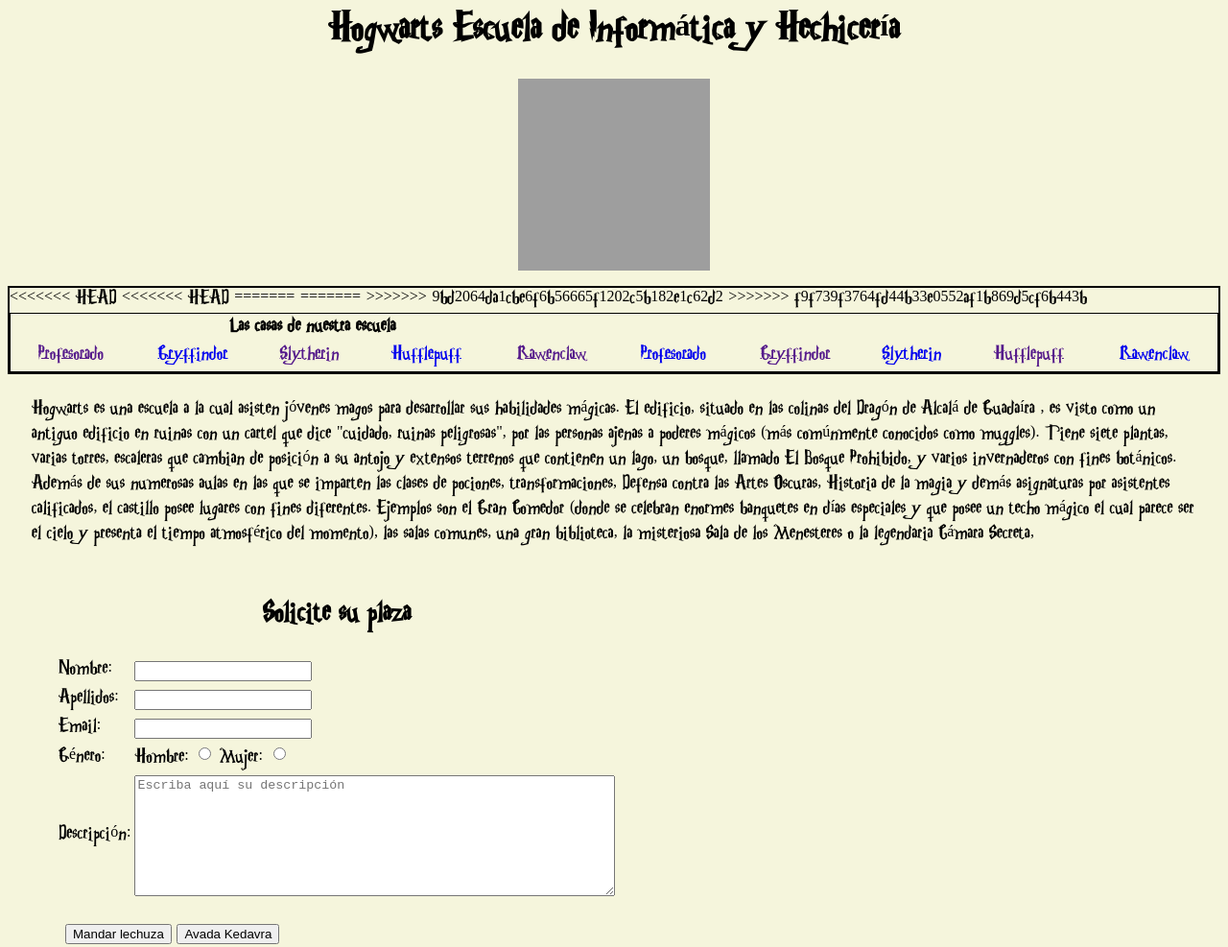
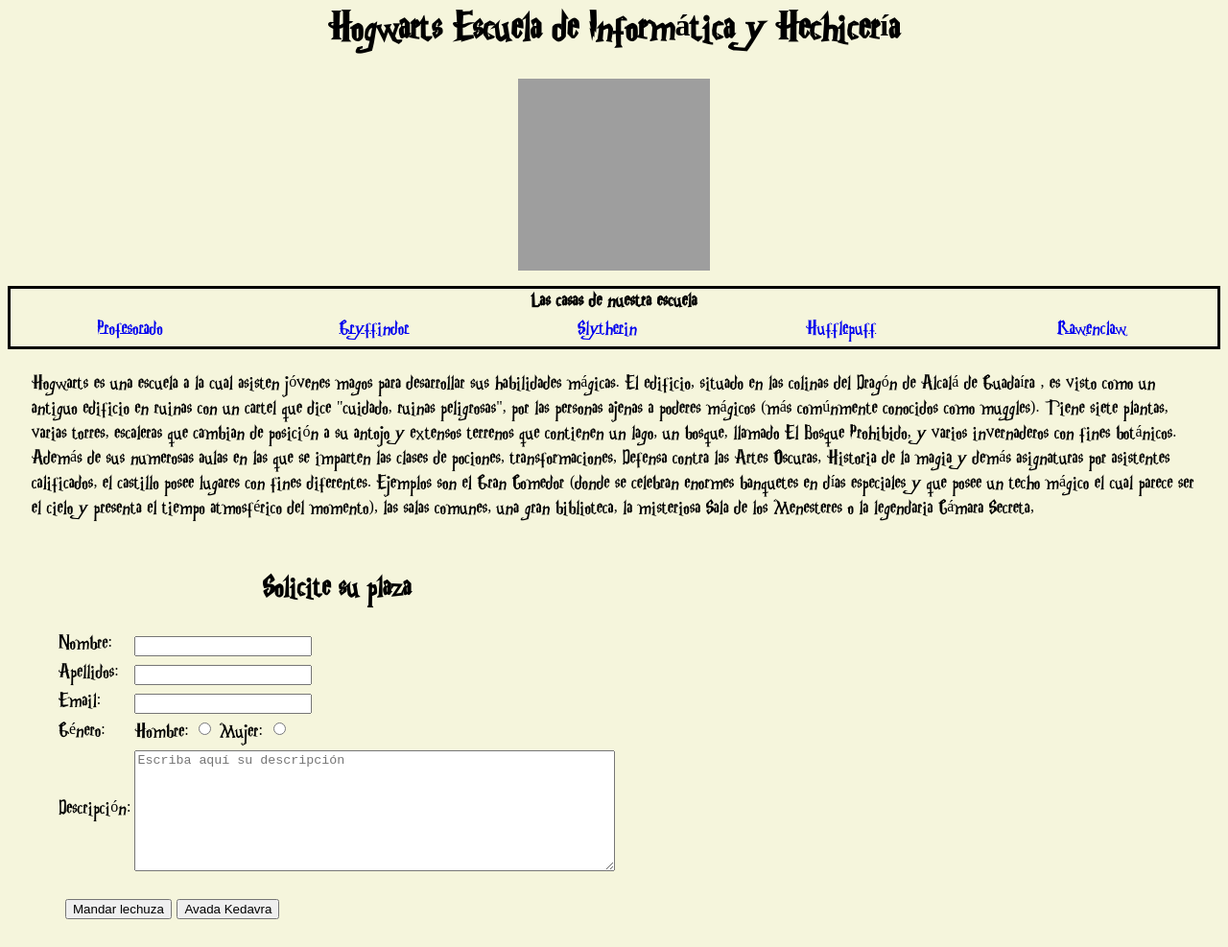
Before and after one commit to NachoDlRios/proyectoENDESHogwarts, a plain HTML site: page ProyectoEntornos/index.html in a window 1280 px wide. Shown: the whole page at 96% size. Drawn offline with Linux system fonts and the light colour scheme; grey boxes are pictures that could not be loaded.

Commit message:
Update index.html

```diff
--- a/ProyectoEntornos/index.html
+++ b/ProyectoEntornos/index.html
@@ -15,23 +15,12 @@
             <table id="menuNav">
                 <th colspan="5">Las casas de nuestra escuela</th>
                 <tr>
-<<<<<<< HEAD
-                    <td><a href="">Profesorado</a></td><!--Aqui va la casa de Javi con su enlace-->
+                    <td><a href="profesorado.html">Profesorado</a></td><!--Aqui va la casa de Javi con su enlace-->
                     <td><a href="gryffindor.html">Gryffindor</a></td><!--Aqui va la casa de Vero con su enlace-->
-                    <td><a href="">Slytherin</a></td><!--Aqui va la casa de Nacho con su enlace-->
-<<<<<<< HEAD
+                    <td><a href="slytherin.html">Slytherin</a></td><!--Aqui va la casa de Nacho con su enlace-->
                     <td><a href="hufflepuff.html">Hufflepuff</a></td><!--Aqui va la casa de Adri con su enlace-->
-                    <td><a href="">Rawenclaw</a></td><!--Aqui va la casa de Gonzalo con su enlace-->
-=======
-=======
-                    <td><a href="profesorado.html">Profesorado</a></td><!--Aqui va la casa de Javi con su enlace-->
-                    <td><a href="">Gryffindor</a></td><!--Aqui va la casa de Vero con su enlace-->
-                    <td><a href="slytherin.html">Slytherin</a></td><!--Aqui va la casa de Nacho con su enlace-->
->>>>>>> 9bd2064da1cbe6f6b56665f1202c5b182e1c62d2
-                    <td><a href="">Hufflepuff</a></td><!--Aqui va la casa de Adri con su enlace-->
                     <td><a href="ravenclaw.html">Rawenclaw</a></td><!--Aqui va la casa de Gonzalo con su enlace-->
->>>>>>> f9f739f3764fd44b33e0552af1b869d5cf6b443b
-                </tr>
+               </tr>
             </table>
         </nav>
         <section>
```
